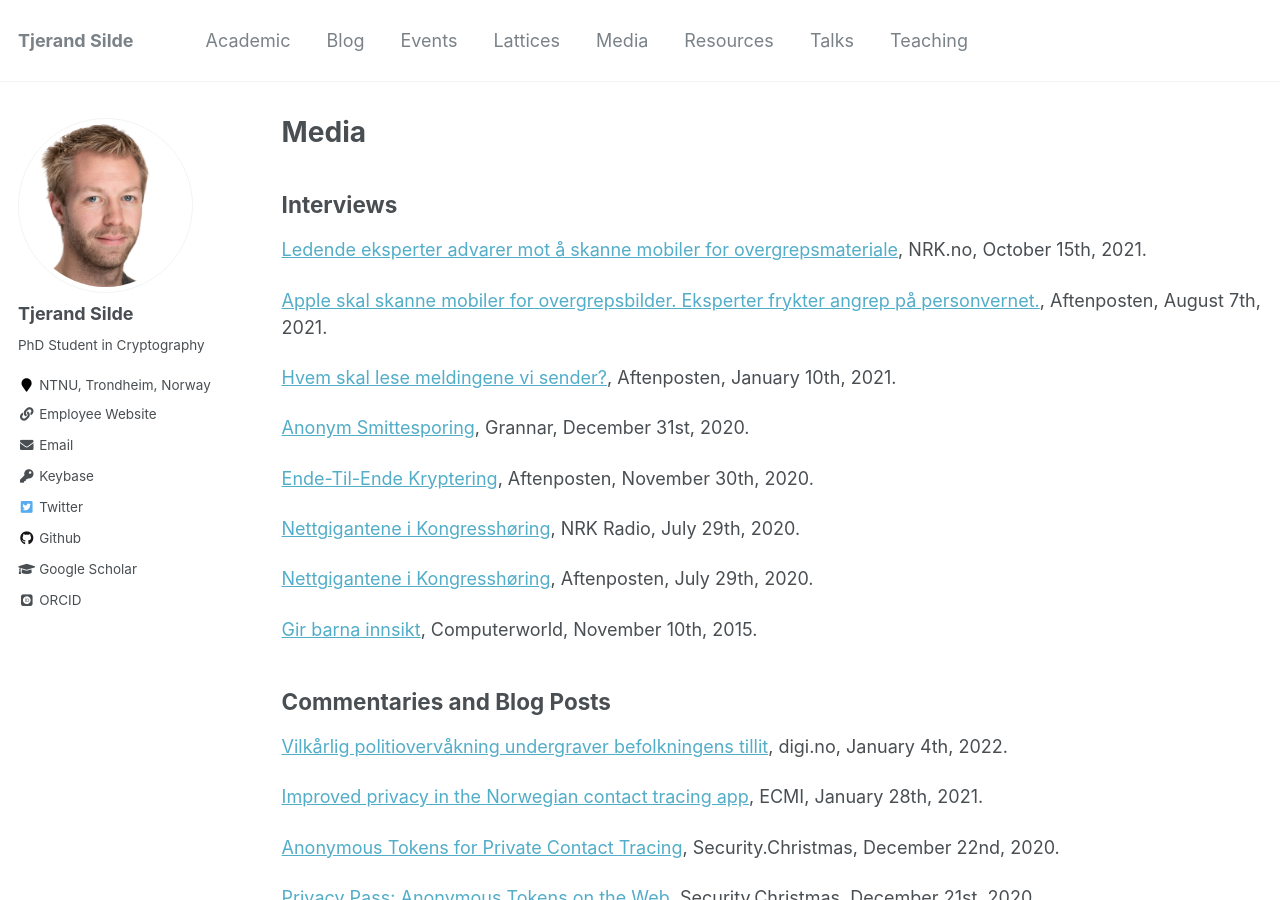
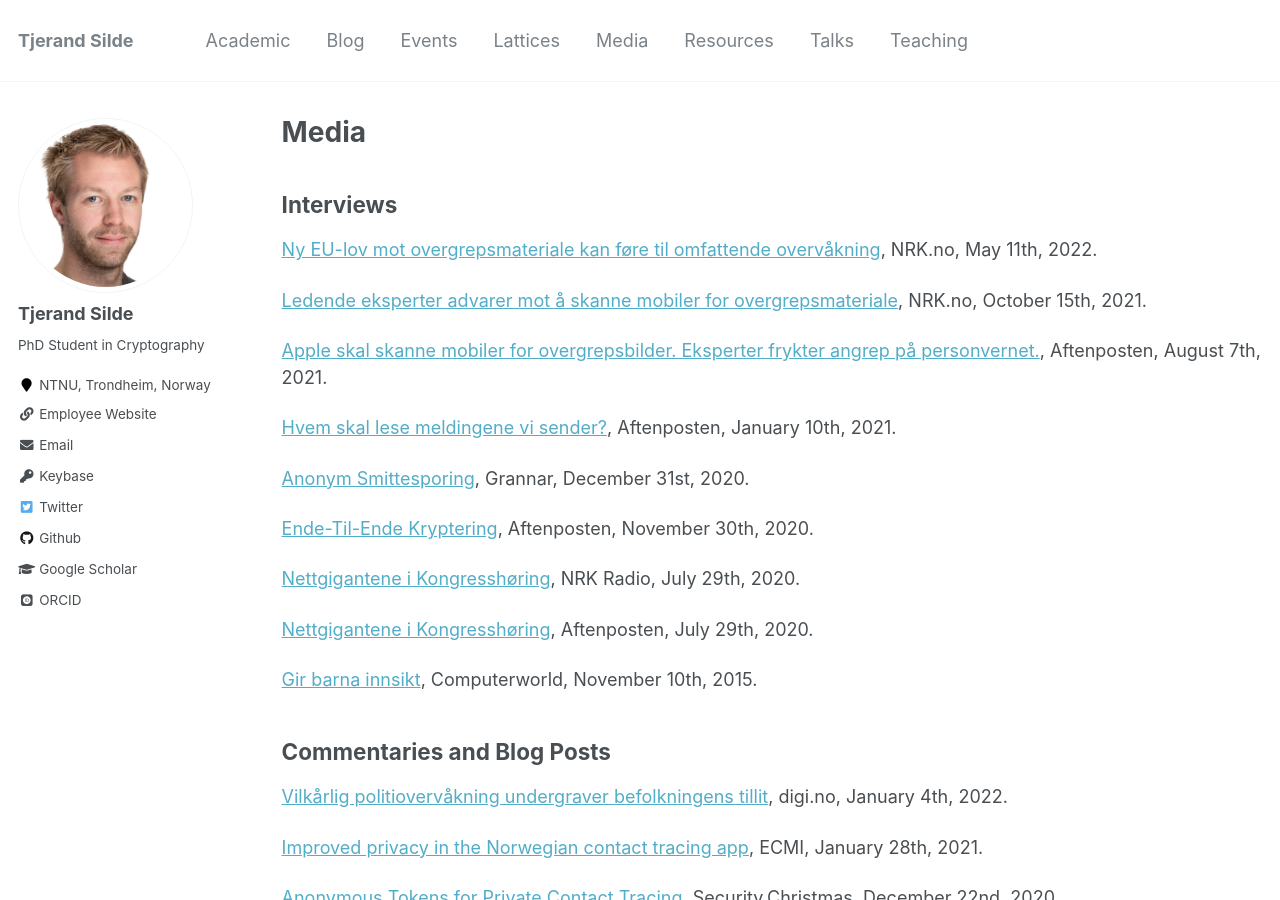
Before and after one commit to tjesi/tjesi.github.io, a Jekyll site: the page built from _pages/media.md, in a window 1280 px wide and 900 px high. Built offline with Jekyll 4.4.1, drawn with Linux system fonts in a browser that asks for light colours; some web fonts are replaced.

Commit message:
Update media.md

```diff
--- a/_pages/media.md
+++ b/_pages/media.md
@@ -6,6 +6,8 @@ author_profile: true
 ---
 
 ## Interviews
+
+[Ny EU-lov mot overgrepsmateriale kan føre til omfattende overvåkning](https://nrkbeta.no/2022/05/11/ny-eu-lov-mot-overgrepsmateriale-kan-fore-til-omfattende-overvakning), NRK.no, May 11th, 2022.
 
 [Ledende eksperter advarer mot å skanne mobiler for overgrepsmateriale](https://nrkbeta.no/2021/10/15/ledende-eksperter-advarer-mot-a-skanne-mobiler-for-overgrepsmateriale), NRK.no, October 15th, 2021.
 
```
